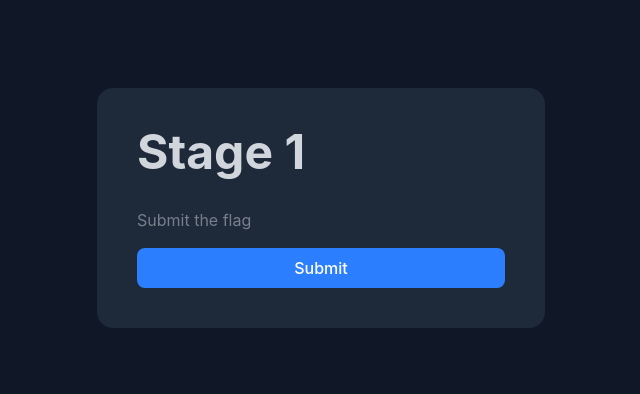
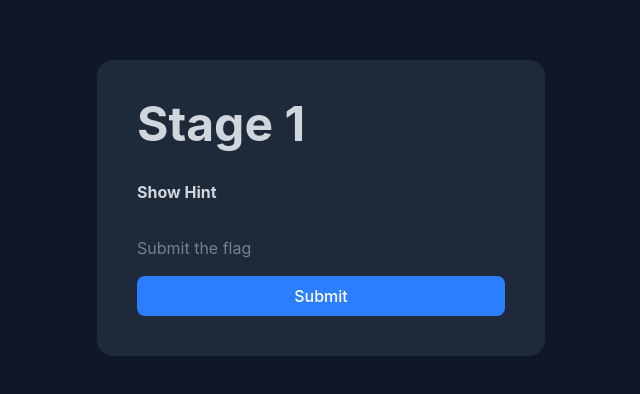
Before and after one commit to b4dr47/farewell, a SvelteKit app: page / in a window 1280 px wide. Shown: the part 192-586 px from the top of the page, without its empty margins (319-959 px from the left). Built offline with nearby package versions, Linux system fonts and the light colour scheme.

Commit message:
add more hints

```diff
--- a/src/routes/+page.svelte
+++ b/src/routes/+page.svelte
@@ -5,12 +5,23 @@
 
   const stage = $derived(form?.stage ?? data.stage);
 
+  let showHint = $state(0);
+  const hints: Record<number, string> = {
+    1: 'b4ss_8^2',
+    2: 'https://slides.com/ying_ouob/code#/2/7',
+    3: 'Google what is RSA encryption',
+  };
 </script>
 
 <div class="min-h-screen flex items-center justify-center bg-gray-900">
   <div class="w-full max-w-md text-gray-300 bg-gray-800 p-10 rounded-2xl space-y-8">
   <h1 class="text-5xl font-bold">Stage {stage}</h1>
-
+  <button class="hint-btn font-bold" onclick={() => showHint = !showHint}>
+    {showHint ? 'Hide Hint' : 'Show Hint'}
+  </button>
+  {#if showHint}
+    <p class="hint font-bold">{hints[stage]}</p>
+  {/if}
   <form method="POST" action="?stage={stage}">
     <input
       type="flag"
```
